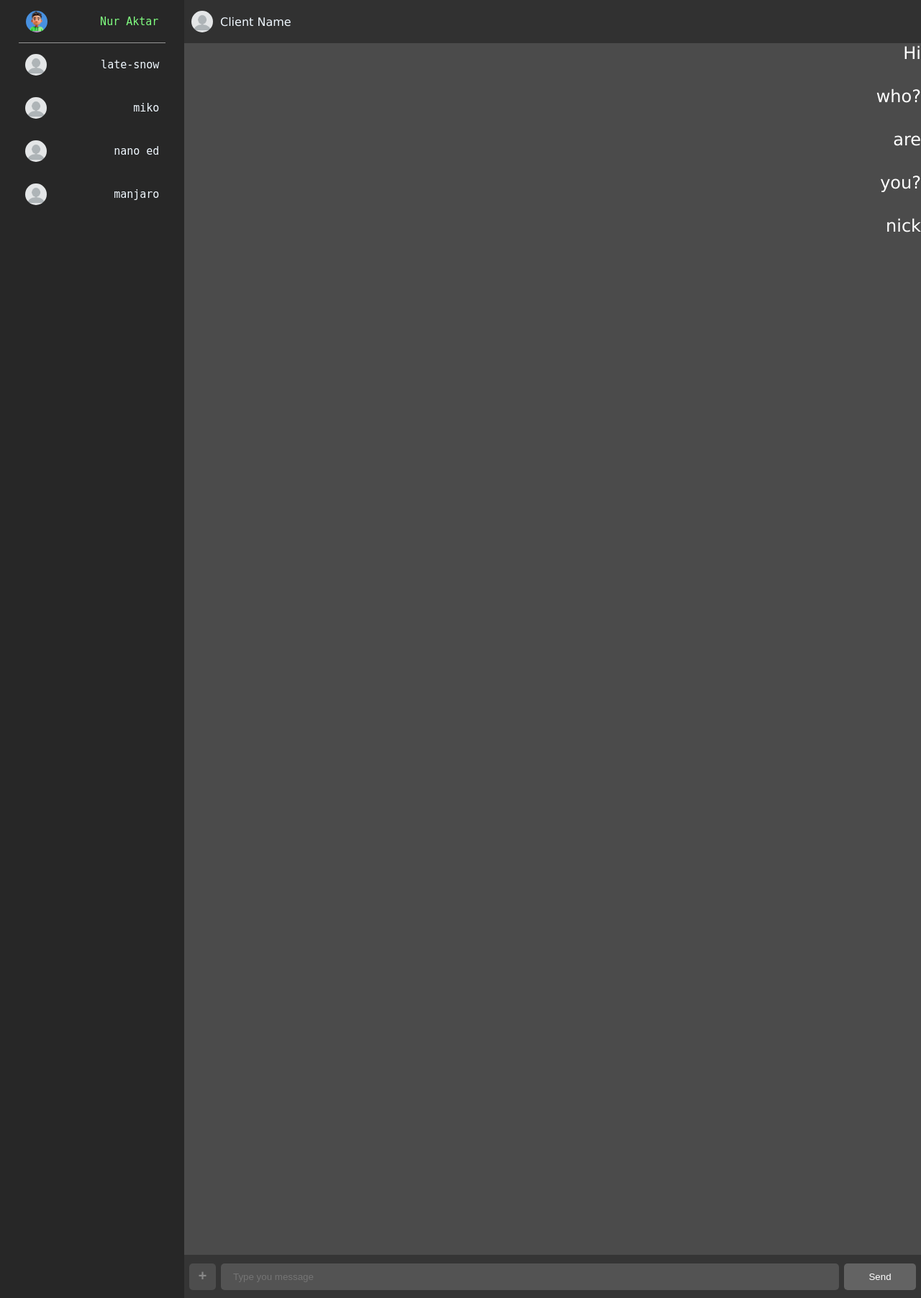
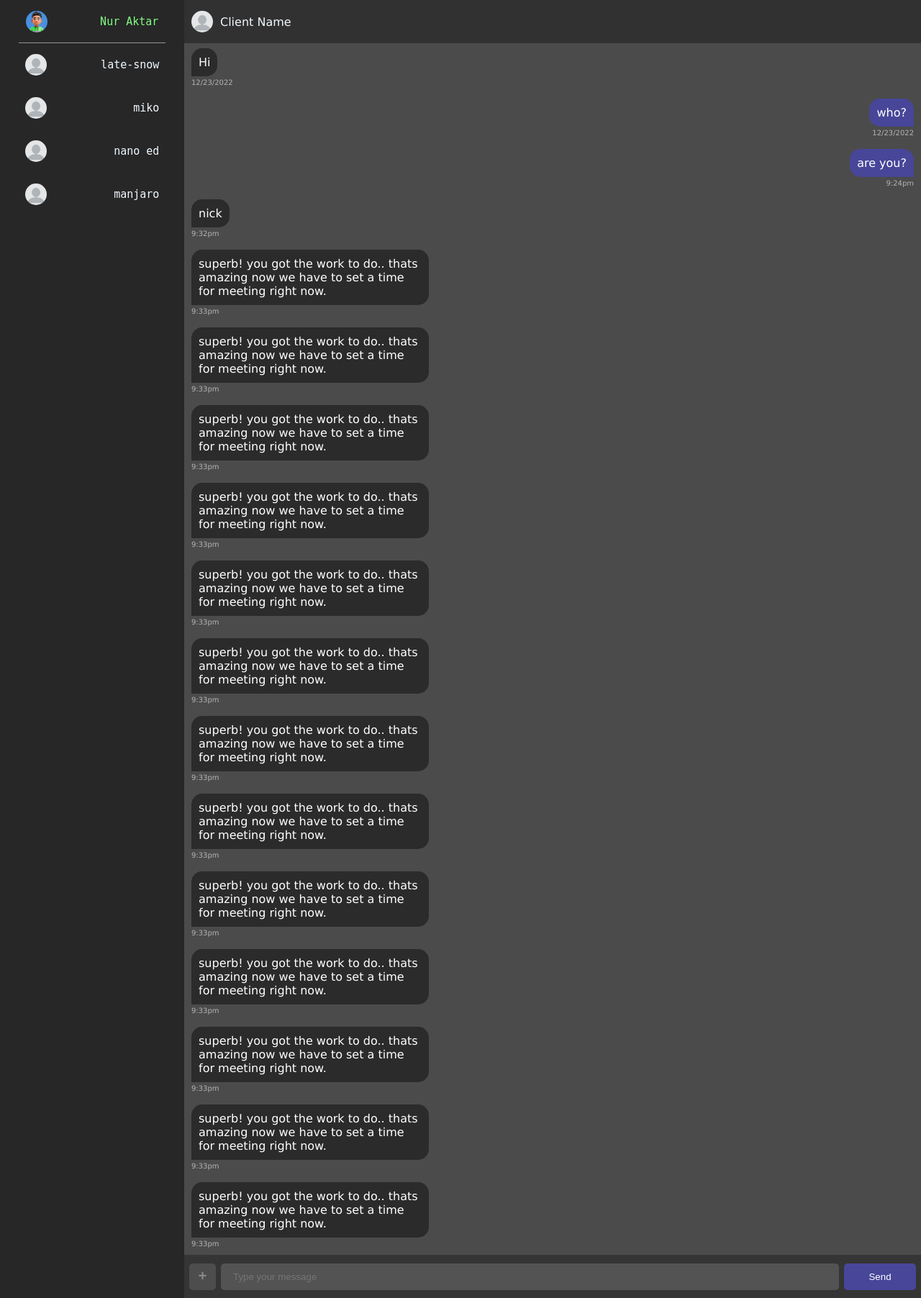
Before and after one commit to NurAktar/vbu-project, a PHP site: page /chat.html in a window 1280 px wide. Shown: the whole page at 72% size. Run offline with PHP 8.4, Linux system fonts and the light colour scheme.

Commit message:
chat update

```diff
--- a/chat.css
+++ b/chat.css
@@ -4,6 +4,22 @@
     box-sizing: border-box;
     outline: none;
 }
+/* scrollbar */
+::-webkit-scrollbar {
+    width: 7px;
+  }
+  /* Track */
+  ::-webkit-scrollbar-track {
+    box-shadow: inset 0 0 9px -3px rgb(18, 24, 36);
+  }
+  /* Handle */
+  ::-webkit-scrollbar-thumb {
+    background: #707070;
+  }
+  /* Handle on hover */
+  ::-webkit-scrollbar-thumb:hover {
+    background: #8198ff;
+  }
 
 .container{
     display: flex;
@@ -11,6 +27,7 @@
     height: 100vh;
 }
 .people{
+    overflow-y: auto;
     display: flex;
     flex-direction: column;
     align-items: center;
@@ -36,6 +53,7 @@
     border-bottom: 1px solid rgb(150, 150, 150);
 }
 .msg{
+    cursor: pointer;
     display: flex;
     margin: 5px;
     width: 80%;
@@ -61,6 +79,7 @@
     font-size: 15px;
 }
 .chatArea{
+    overflow: hidden;
     display: flex;
     flex-direction: column;
     width: 80%;
@@ -82,7 +101,20 @@
     border-radius: 50%;
     margin: 0 10px;
 }
+.menu{
+    display: none;
+    cursor: pointer;
+}
+.menu_close{
+    padding: 10px;
+    padding-bottom: 5px;
+    display: none;
+    cursor: pointer;
+    align-self: self-end;
+    width: 50px;
+}
 .messageScroll{
+    overflow-y: auto;
     width: 100%;
     flex:1;
     display: flex;
@@ -90,12 +122,42 @@
     background-color: #4b4b4b;
 }
 .messageScroll div{
-    height: 60px;
-    width: 100%;
+    display: flex;
+    flex-direction: column;
+    width: 350px;
+    font-size: 16px;
+    font-family: Verdana;
+    color: white;
+    padding: 7px 10px;
+}
+.m_right{
+    align-self: flex-end;
     text-align: right;
-    color: white;
-    font-size: 24px;
-    font-family: Verdana, Geneva, Tahoma, sans-serif;
+}
+.m_left{
+    align-self: flex-start;
+    text-align: left;
+}
+.messageScroll p{
+    font-size: 10px;
+    padding: 3px 0;
+    color: #b4b4b4;
+}
+.m_right div{
+    display: flex;
+    align-self: self-end;
+    width: fit-content;
+    padding: 10px;
+    background-color: #474699;
+    border-radius: 15px 15px 0 15px ;
+}
+.m_left div{
+    display: flex;
+    align-items: start;
+    width: fit-content;
+    padding: 10px;
+    background-color: #2b2b2b;
+    border-radius: 15px 15px 15px 0 ;
 }
 .typeArea{
     height: 60px;
@@ -130,14 +192,37 @@
     padding: 10px 17px;
 }
 .typeArea button{
+    cursor: pointer;
     width: 100px;
     height: 37px;
     padding: 0 15px;
     color: white;
-    background-color: #636363;
+    background-color: #474699;
     border-radius: 5px;
     border: none;
     outline: none;
     margin: 0 7px;
 
 }
+
+@media only screen and (max-width: 1100px) {
+    .people{
+        transition: 0.7s;
+        position: absolute;
+        left: 0;
+        width: 400px;
+        transform: translateX(-400px);
+    }
+    .menu_opened{
+        transform: translateX(0);
+    }
+    .chatArea{
+        width: 100%;
+    }
+    .menu{
+        display: block;
+    }
+    .menu_close{
+        display: block;
+    }
+}
--- a/chat.html
+++ b/chat.html
@@ -8,7 +8,8 @@
 </head>
 <body>
     <div class="container">
-        <div class="people">
+        <div id="people" class="people">
+            <img class="menu_close" onclick="close_menu()" src="close.svg" alt="x">
             <div class="self"><img src="images/avatar.jpg" alt="pfp"><span>Nur Aktar</span></div>
             <div class="msg"><img src="images/blank-profile-picture-973460__340.png" alt="pfp"><span>late-snow</span></div>
             <div class="msg"><img src="images/blank-profile-picture-973460__340.png" alt="pfp"><span>miko</span></div>
@@ -17,22 +18,105 @@
         </div>
         <div class="chatArea">
             <div class="nav">
+                <img onclick="open_menu()" class="menu" id="menu" src="menu-hamburger-red.svg" alt="menu">
                 <img src="images/blank-profile-picture-973460__340.png" alt="user_image">
                 <span>Client Name</span>
             </div>
-            <div class="messageScroll">
-                <div>Hi</div>
-                <div>who?</div>
-                <div>are</div>
-                <div>you?</div>
-                <div>nick</div>
+            <div id="messageScroll" class="messageScroll">
+
+                <div class="m_left">
+                    <div>Hi</div>
+                    <p>12/23/2022</p>
+                </div>
+
+                <div class="m_right">
+                    <div>who?</div>
+                    <p>12/23/2022</p>
+                </div>
+
+                <div class="m_right">
+                    <div>are you?</div>
+                    <p>9:24pm</p>
+                </div>
+
+                <div class="m_left">
+                    <div>nick</div>
+                    <p>9:32pm</p>
+                </div>
+
+                <div class="m_left">
+                    <div>superb! you got the work to do.. thats amazing now we have to set a time for meeting right now.</div>
+                    <p>9:33pm</p>
+                </div>
+
+
+                <div class="m_left">
+                    <div>superb! you got the work to do.. thats amazing now we have to set a time for meeting right now.</div>
+                    <p>9:33pm</p>
+                </div>
+                <div class="m_left">
+                    <div>superb! you got the work to do.. thats amazing now we have to set a time for meeting right now.</div>
+                    <p>9:33pm</p>
+                </div>
+                <div class="m_left">
+                    <div>superb! you got the work to do.. thats amazing now we have to set a time for meeting right now.</div>
+                    <p>9:33pm</p>
+                </div>
+                <div class="m_left">
+                    <div>superb! you got the work to do.. thats amazing now we have to set a time for meeting right now.</div>
+                    <p>9:33pm</p>
+                </div>
+                <div class="m_left">
+                    <div>superb! you got the work to do.. thats amazing now we have to set a time for meeting right now.</div>
+                    <p>9:33pm</p>
+                </div>
+                <div class="m_left">
+                    <div>superb! you got the work to do.. thats amazing now we have to set a time for meeting right now.</div>
+                    <p>9:33pm</p>
+                </div>
+                <div class="m_left">
+                    <div>superb! you got the work to do.. thats amazing now we have to set a time for meeting right now.</div>
+                    <p>9:33pm</p>
+                </div>
+                <div class="m_left">
+                    <div>superb! you got the work to do.. thats amazing now we have to set a time for meeting right now.</div>
+                    <p>9:33pm</p>
+                </div>
+                <div class="m_left">
+                    <div>superb! you got the work to do.. thats amazing now we have to set a time for meeting right now.</div>
+                    <p>9:33pm</p>
+                </div>
+                <div class="m_left">
+                    <div>superb! you got the work to do.. thats amazing now we have to set a time for meeting right now.</div>
+                    <p>9:33pm</p>
+                </div>
+                <div class="m_left">
+                    <div>superb! you got the work to do.. thats amazing now we have to set a time for meeting right now.</div>
+                    <p>9:33pm</p>
+                </div>
+                <div class="m_left">
+                    <div>superb! you got the work to do.. thats amazing now we have to set a time for meeting right now.</div>
+                    <p>9:33pm</p>
+                </div>
+
             </div>
             <div class="typeArea">
                 <div class="typeInsert">+</div>
-                <input placeholder="Type you message" type="text">
+                <input id="message" autocomplete="off" placeholder="Type your message" type="text">
                 <button>Send</button>
             </div>
         </div>
     </div>
 </body>
+<script>
+    let messageScroll = document.getElementById("messageScroll");
+    messageScroll.scrollTop = messageScroll.scrollHeight;
+    const people = document.getElementById("people");
+    function open_menu(){
+        people.classList.add("menu_opened");
+    }
+    function close_menu(){
+        people.classList.remove("menu_opened");
+    }
+</script>
 </html>
```
Also changed, not shown: close.svg (added).
